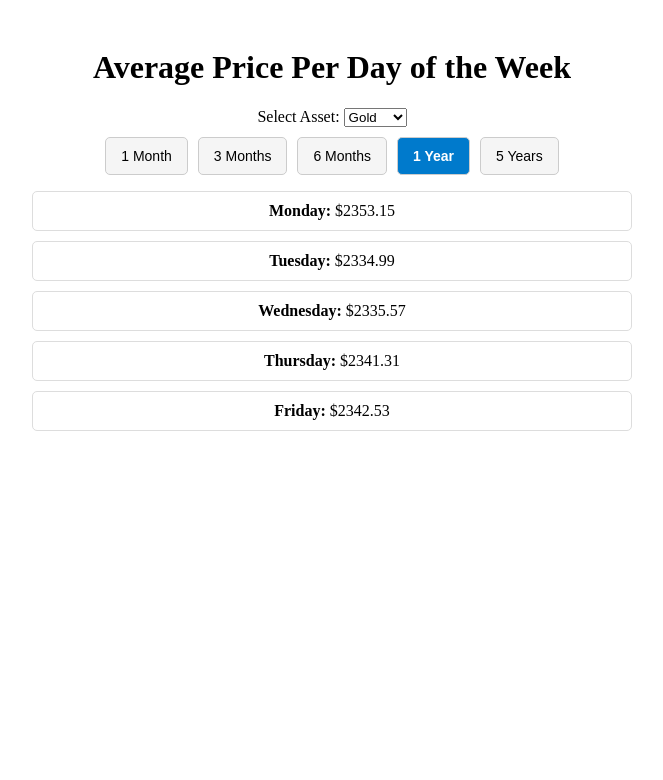
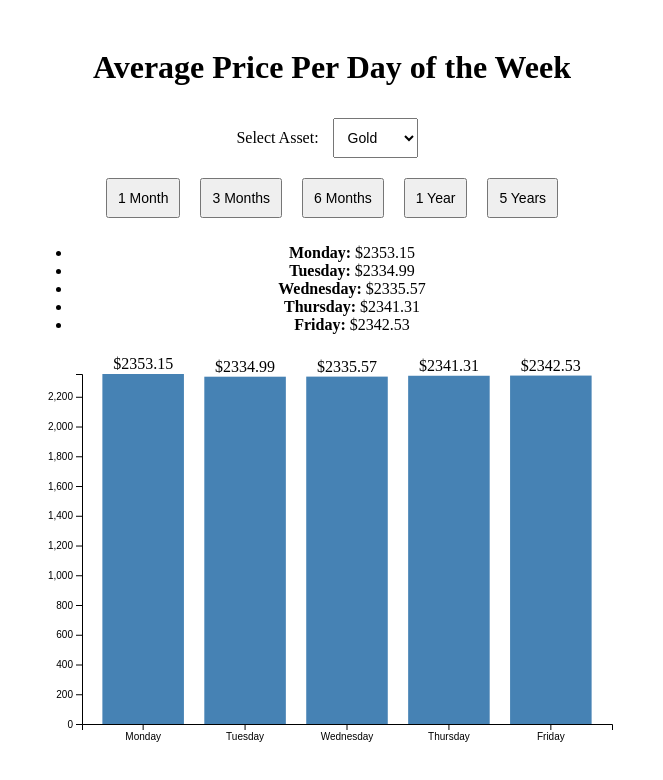
Before and after one commit to nikopastore/recurring-asset-analysis, a Svelte app: page / in a window 1280 px wide. Shown: the top 780 px of the page, without its empty margins (308-971 px from the left). Built offline with nearby package versions, Linux system fonts and the light colour scheme.

Commit message:
Update App.svelte

```diff
--- a/src/App.svelte
+++ b/src/App.svelte
@@ -1,7 +1,7 @@
 <script>
     import { onMount } from "svelte";
+    import * as d3 from "d3";
 
-    // Available assets and time frames
     let assets = ["Gold", "SPY", "Bitcoin"];
     let selectedAsset = "Gold";
 
@@ -14,19 +14,18 @@
     ];
     let selectedTimeFrame = timeFrames[3]; // Default to 1 Year
 
-    // Data and state
     let assetData = [];
     let averages = [];
     let errorMessage = "";
 
-    // Fetch data on mount
+    let chart; // Reference to the chart container
+
     onMount(async () => {
         try {
             const response = await fetch("./normalized_prices_with_days.json");
             if (!response.ok) throw new Error("Failed to fetch data");
             assetData = await response.json();
 
-            // Calculate averages for the default asset and time frame
             calculateAverages();
         } catch (error) {
             errorMessage = `Error loading data: ${error.message}`;
@@ -34,7 +33,6 @@
         }
     });
 
-    // Calculate averages for the selected asset and time frame
     function calculateAverages() {
         if (!assetData || assetData.length === 0) return;
 
@@ -52,11 +50,12 @@
             const average =
                 dayData.reduce((sum, record) => sum + record.Close, 0) / dayData.length || 0;
 
-            return { day, average: average.toFixed(2) };
+            return { day, average: parseFloat(average.toFixed(2)) };
         });
+
+        drawChart();
     }
 
-    // Handle asset and time frame changes
     function handleAssetChange(event) {
         selectedAsset = event.target.value;
         calculateAverages();
@@ -65,6 +64,63 @@
     function handleTimeFrameChange(timeFrame) {
         selectedTimeFrame = timeFrame;
         calculateAverages();
+    }
+
+    function drawChart() {
+        d3.select(chart).selectAll("*").remove(); // Clear previous chart
+
+        const margin = { top: 20, right: 20, bottom: 30, left: 50 };
+        const width = 600 - margin.left - margin.right;
+        const height = 400 - margin.top - margin.bottom;
+
+        const svg = d3
+            .select(chart)
+            .append("svg")
+            .attr("width", width + margin.left + margin.right)
+            .attr("height", height + margin.top + margin.bottom)
+            .append("g")
+            .attr("transform", `translate(${margin.left},${margin.top})`);
+
+        const x = d3
+            .scaleBand()
+            .domain(averages.map((d) => d.day))
+            .range([0, width])
+            .padding(0.2);
+
+        const y = d3
+            .scaleLinear()
+            .domain([0, d3.max(averages, (d) => d.average)])
+            .range([height, 0]);
+
+        // X Axis
+        svg.append("g")
+            .attr("transform", `translate(0,${height})`)
+            .call(d3.axisBottom(x));
+
+        // Y Axis
+        svg.append("g").call(d3.axisLeft(y));
+
+        // Bars
+        svg.selectAll(".bar")
+            .data(averages)
+            .enter()
+            .append("rect")
+            .attr("class", "bar")
+            .attr("x", (d) => x(d.day))
+            .attr("y", (d) => y(d.average))
+            .attr("width", x.bandwidth())
+            .attr("height", (d) => height - y(d.average))
+            .attr("fill", "steelblue");
+
+        // Add labels to bars
+        svg.selectAll(".label")
+            .data(averages)
+            .enter()
+            .append("text")
+            .attr("x", (d) => x(d.day) + x.bandwidth() / 2)
+            .attr("y", (d) => y(d.average) - 5)
+            .attr("text-anchor", "middle")
+            .text((d) => `$${d.average.toFixed(2)}`);
     }
 </script>
 
@@ -82,50 +138,14 @@
         text-align: center;
     }
 
-    .buttons-container {
-        display: flex;
-        flex-wrap: wrap;
-        gap: 10px;
-        justify-content: center;
-        margin-top: 10px;
+    select, button {
+        padding: 10px;
+        margin: 10px;
+        font-size: 14px;
     }
 
-    button {
-        padding: 10px 15px;
-        font-size: 14px;
-        border: 1px solid #ccc;
-        background: #f5f5f5;
-        border-radius: 5px;
-        cursor: pointer;
-        transition: background 0.3s, color 0.3s;
-    }
-
-    button:hover {
-        background: #007acc;
-        color: white;
-    }
-
-    button.active {
-        background: #007acc;
-        color: white;
-        font-weight: bold;
-    }
-
-    ul {
-        list-style-type: none;
-        padding: 0;
-    }
-
-    li {
-        padding: 10px;
-        background: #fff;
-        margin-bottom: 10px;
-        border: 1px solid #ddd;
-        border-radius: 5px;
-    }
-
-    .error {
-        color: red;
+    .chart-container {
+        margin-top: 20px;
     }
 </style>
 
@@ -143,7 +163,7 @@
     </div>
 
     <!-- Time Frame Buttons -->
-    <div class="buttons-container">
+    <div>
         {#each timeFrames as timeFrame}
             <button
                 class:active={selectedTimeFrame === timeFrame}
@@ -154,19 +174,17 @@
         {/each}
     </div>
 
-    <!-- Error Message -->
+    <!-- Error or Averages List -->
     {#if errorMessage}
-        <p class="error">{errorMessage}</p>
-    {:else if averages.length === 0}
-        <p>Loading data...</p>
+        <p>{errorMessage}</p>
     {:else}
-        <!-- Averages List -->
         <ul>
             {#each averages as { day, average }}
-                <li>
-                    <strong>{day}:</strong> ${average}
-                </li>
+                <li><strong>{day}:</strong> ${average}</li>
             {/each}
         </ul>
     {/if}
+
+    <!-- Chart -->
+    <div class="chart-container" bind:this={chart}></div>
 </div>
```
